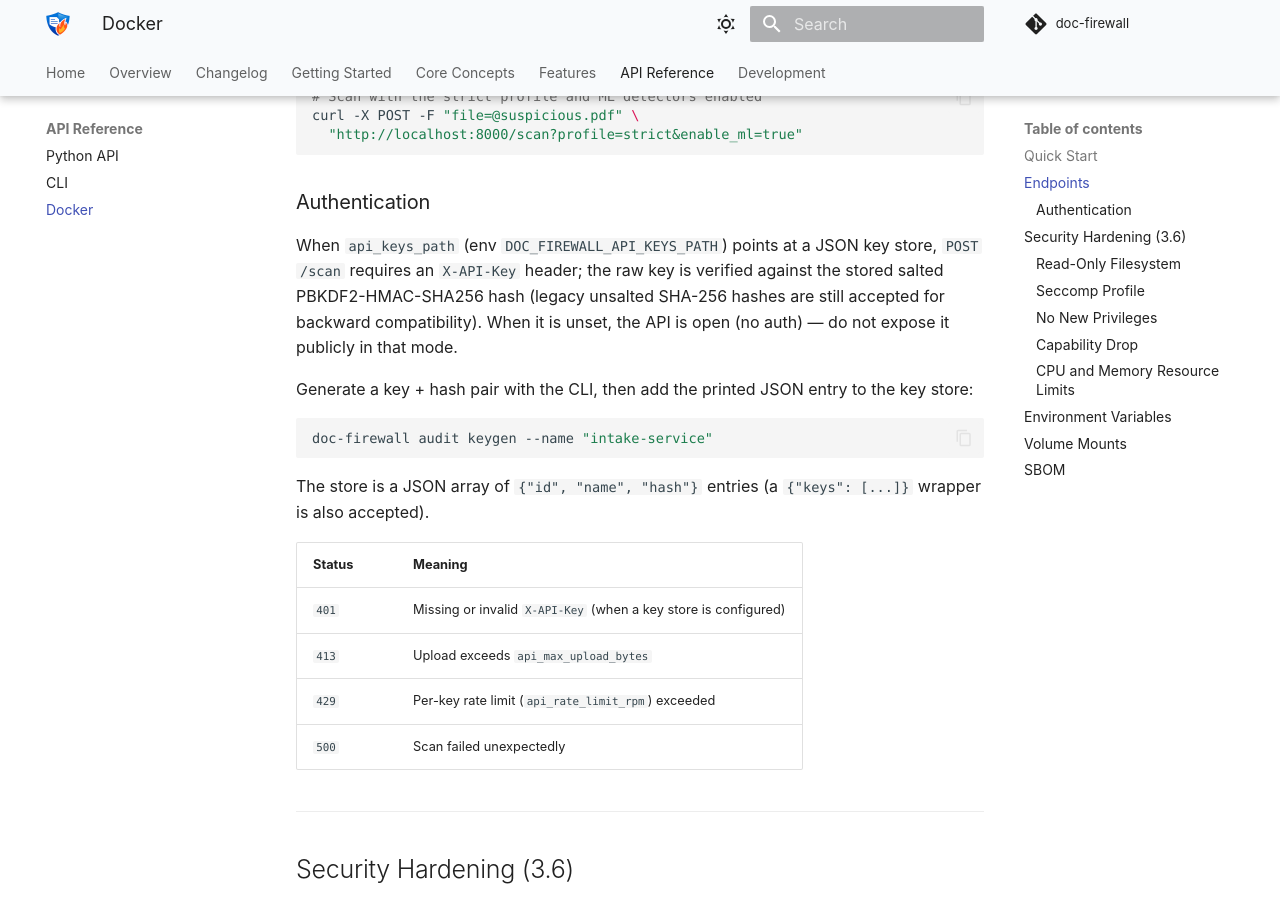
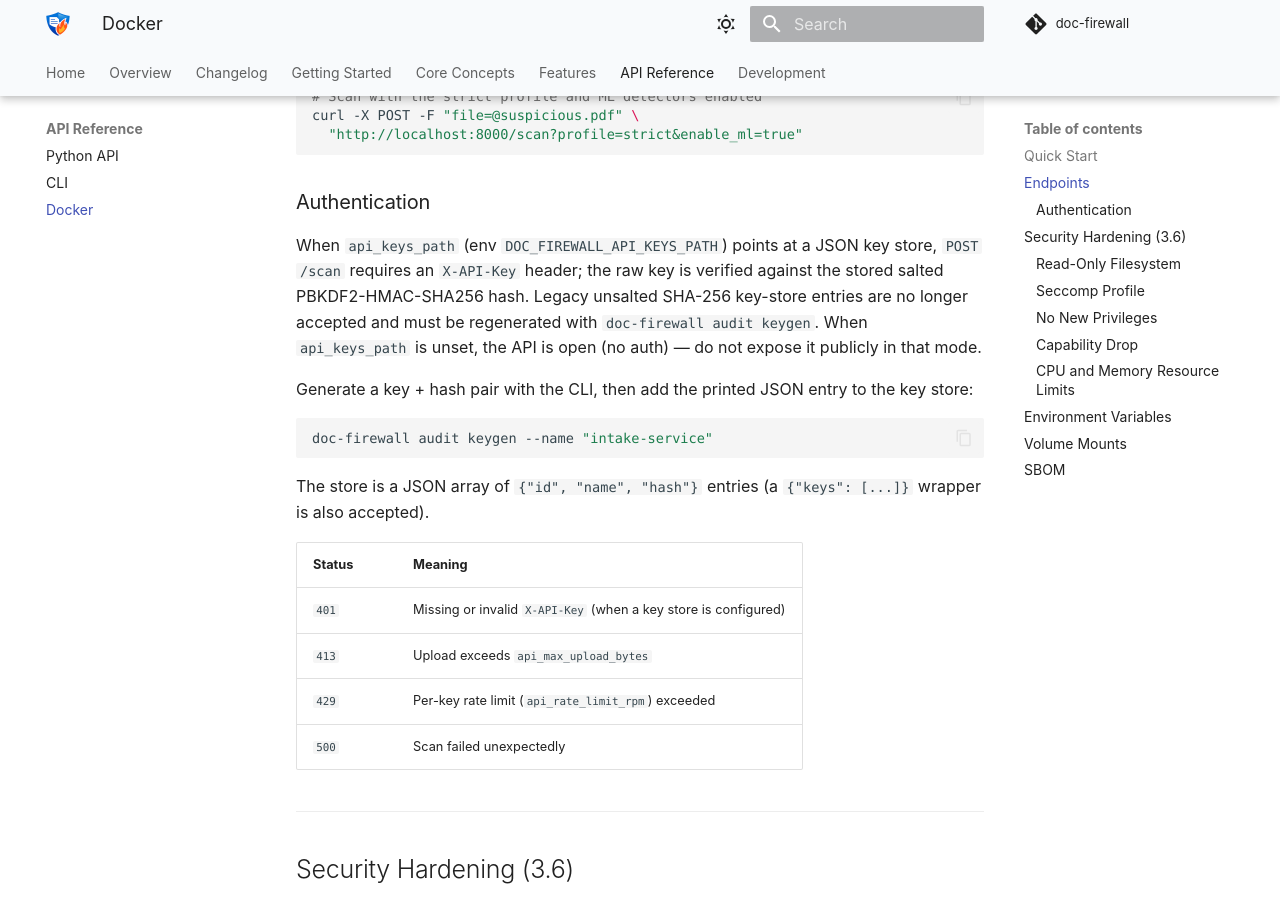
Before and after one commit to doc-firewall/doc-firewall, an MkDocs documentation site: the page built from docs/api/docker.md, in a window 1280 px wide and 900 px high, scrolled down 963 px. Built offline with MkDocs 1.6.1 and Material for MkDocs 9.7.7, drawn with Linux system fonts in a browser that asks for light colours; plug-ins that fetch from the network failed and are left out; comment, search, counter and statistics services are not loaded.

```diff
--- a/docs/api/docker.md
+++ b/docs/api/docker.md
@@ -40,9 +40,10 @@ curl -X POST -F "file=@suspicious.pdf" \
 
 When `api_keys_path` (env `DOC_FIREWALL_API_KEYS_PATH`) points at a JSON key
 store, `POST /scan` requires an `X-API-Key` header; the raw key is verified
-against the stored salted PBKDF2-HMAC-SHA256 hash (legacy unsalted SHA-256
-hashes are still accepted for backward compatibility). When it is unset, the
-API is open (no auth) — do not expose it publicly in that mode.
+against the stored salted PBKDF2-HMAC-SHA256 hash. Legacy unsalted SHA-256
+key-store entries are no longer accepted and must be regenerated with
+`doc-firewall audit keygen`. When `api_keys_path` is unset, the API is open
+(no auth) — do not expose it publicly in that mode.
 
 Generate a key + hash pair with the CLI, then add the printed JSON entry to the
 key store:
```
Also changed, not shown: CHANGELOG.md (+4 -3 lines), docs/features/overview.md (+1 -1 lines), 1 other file.
